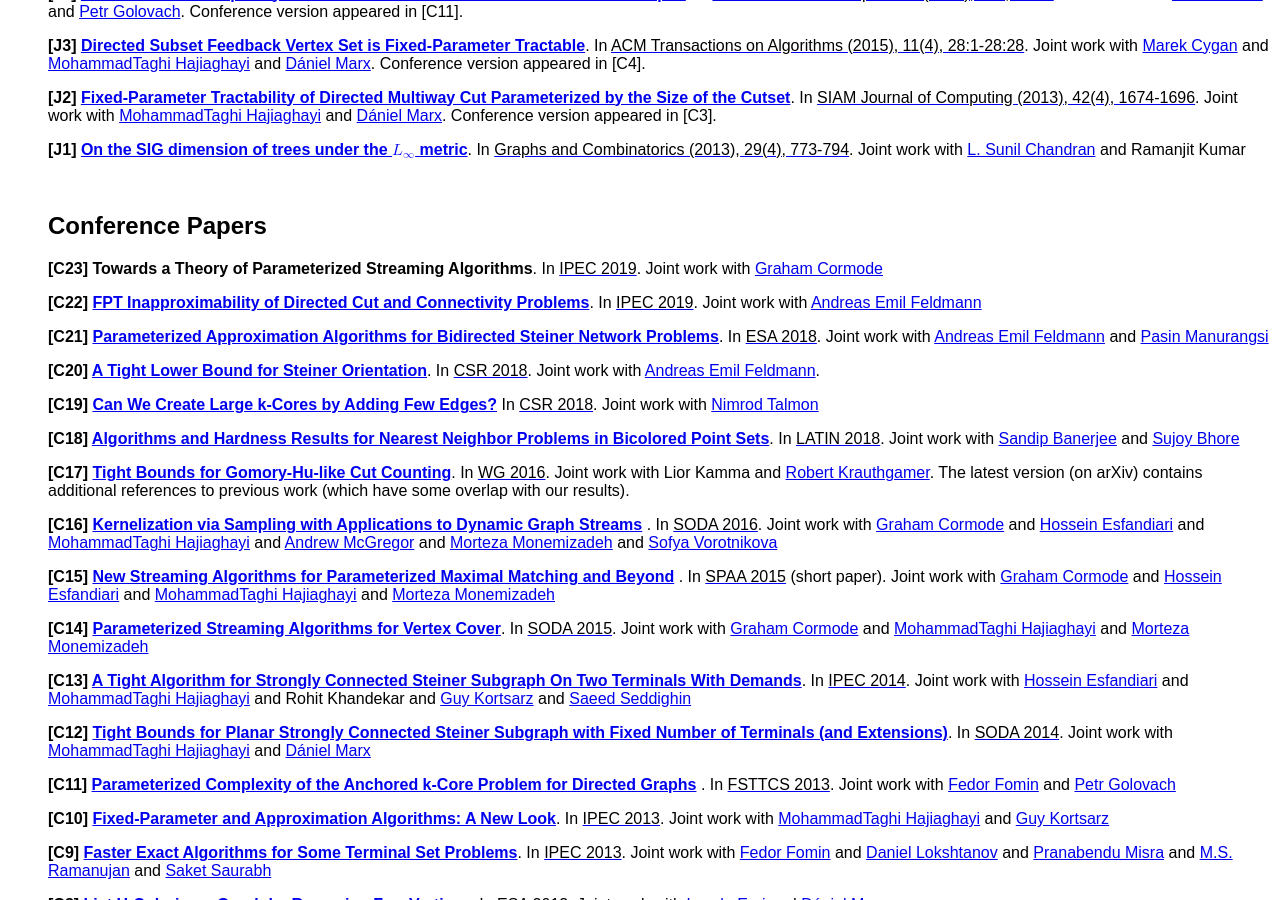
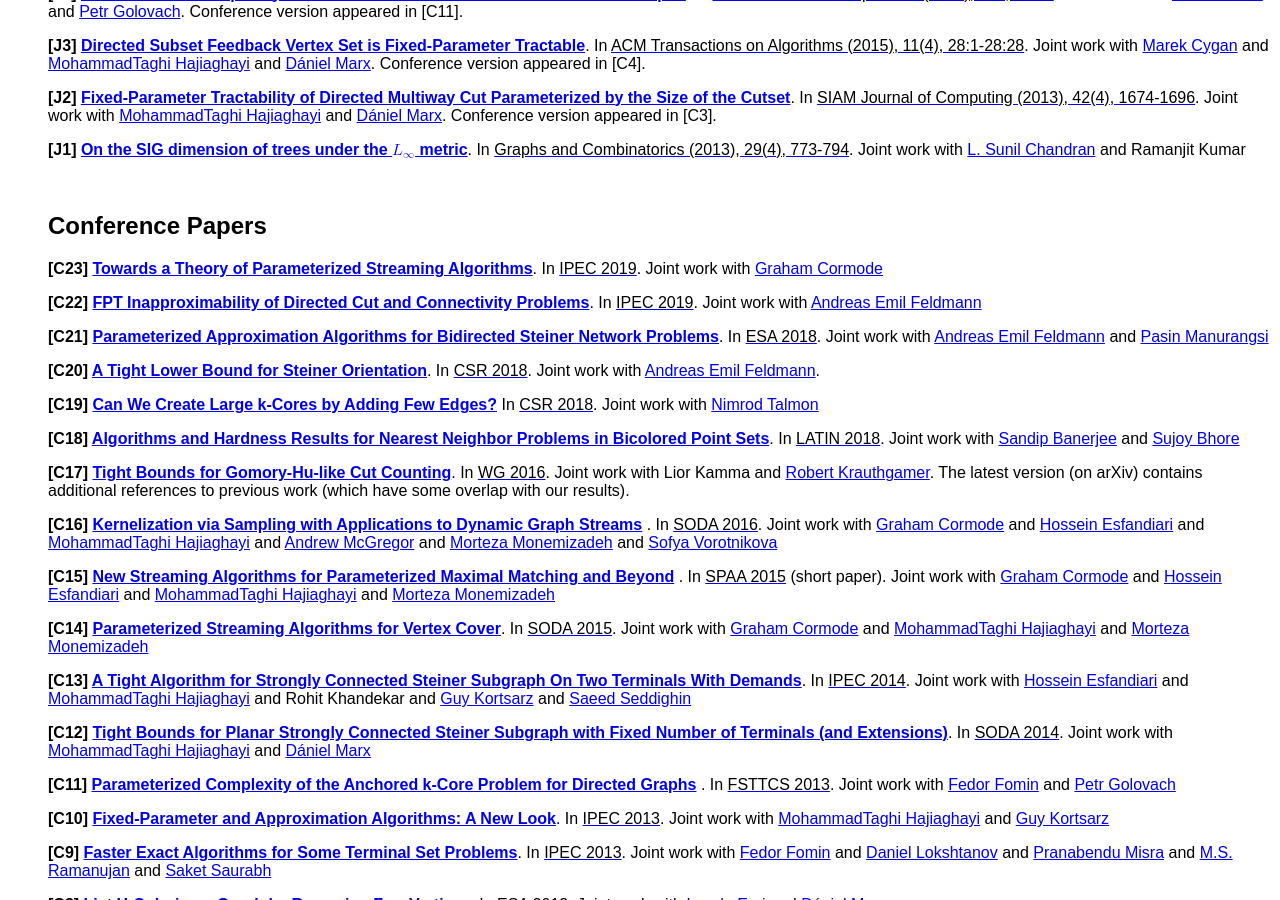
Before and after one commit to rajeshchitnis/rajeshchitnis.github.io, a Jekyll site: the page publications.html, which Jekyll copies as it is, in a window 1280 px wide and 900 px high, scrolled down 599 px. Built offline with Jekyll 4.4.1, drawn with Linux system fonts in a browser that asks for light colours.

Commit message:
Update publications.html

```diff
--- a/publications.html
+++ b/publications.html
@@ -169,7 +169,7 @@ and <a href="http://www.imsc.res.in/~saket/">Saket Saurabh</a>. Conference versi
 <h2>Conference Papers</h2>
 
 
-<p class="p7"><font color = "black"><b>[C23] Towards a Theory of Parameterized Streaming Algorithms</b>. In <a href="https://algo2019.ak.in.tum.de/index.php/menue-ipec/ipec-overview"><FONT COLOR=black>IPEC 2019</a>. Joint work with <a href="http://dimacs.rutgers.edu/~graham/">Graham Cormode</a> </p>
+<p class="p7"><font color = "black"><b>[C23] <a href="https://arxiv.org/abs/1911.09650"> Towards a Theory of Parameterized Streaming Algorithms</a></b>. In <a href="https://algo2019.ak.in.tum.de/index.php/menue-ipec/ipec-overview"><FONT COLOR=black>IPEC 2019</a>. Joint work with <a href="http://dimacs.rutgers.edu/~graham/">Graham Cormode</a> </p>
 <p class="p3"></p>
 
 
```
